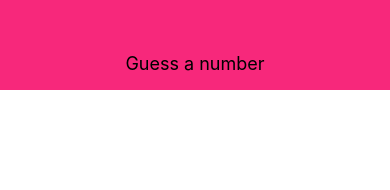
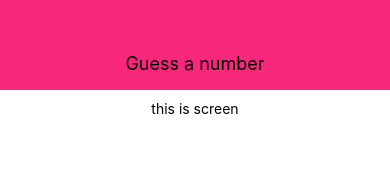
Before and after one commit to Fanz0614/Guess-a-number-app, a React Native app: screen / in a window 390 px wide. Shown: the top 190 px of the page. Built offline with nearby package versions, Linux system fonts and the light colour scheme.

Commit message:
add screen component

```diff
--- a/App.js
+++ b/App.js
@@ -2,17 +2,19 @@ import React from 'react';
 import { StyleSheet, View } from 'react-native';
 
 import { Header } from './components';
+import { Screen } from './screen';
 
 export default function App() {
   return (
     <View style={styles.container}>
       <Header title='Guess a number' />
+      <Screen />
     </View>
   );
 }
 
 const styles = StyleSheet.create({
   container: {
-    flex:1
+    flex: 1
   }
 });
--- /dev/null
+++ b/screen/StartGamingScreen.js
@@ -0,0 +1,18 @@
+import React from 'react';
+import { View, Text, StyleSheet } from 'react-native';
+
+export const Screen = () => {
+    return (
+        <View style={styles.screen}>
+            <Text>this is screen</Text>
+        </View>
+    )
+}
+
+const styles = StyleSheet.create({
+    screen: {
+        alignItems: 'center',
+        padding: 10,
+        flex:1
+    }
+})
--- /dev/null
+++ b/screen/index.js
@@ -0,0 +1 @@
+export { Screen } from './StartGamingScreen'
```
